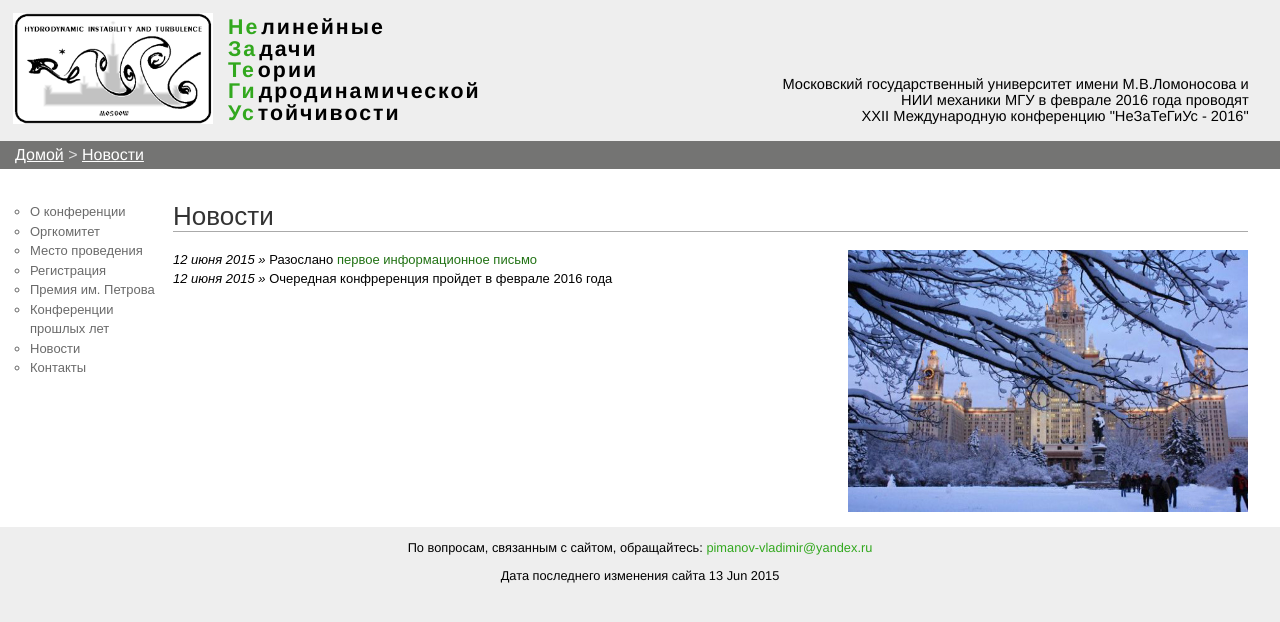
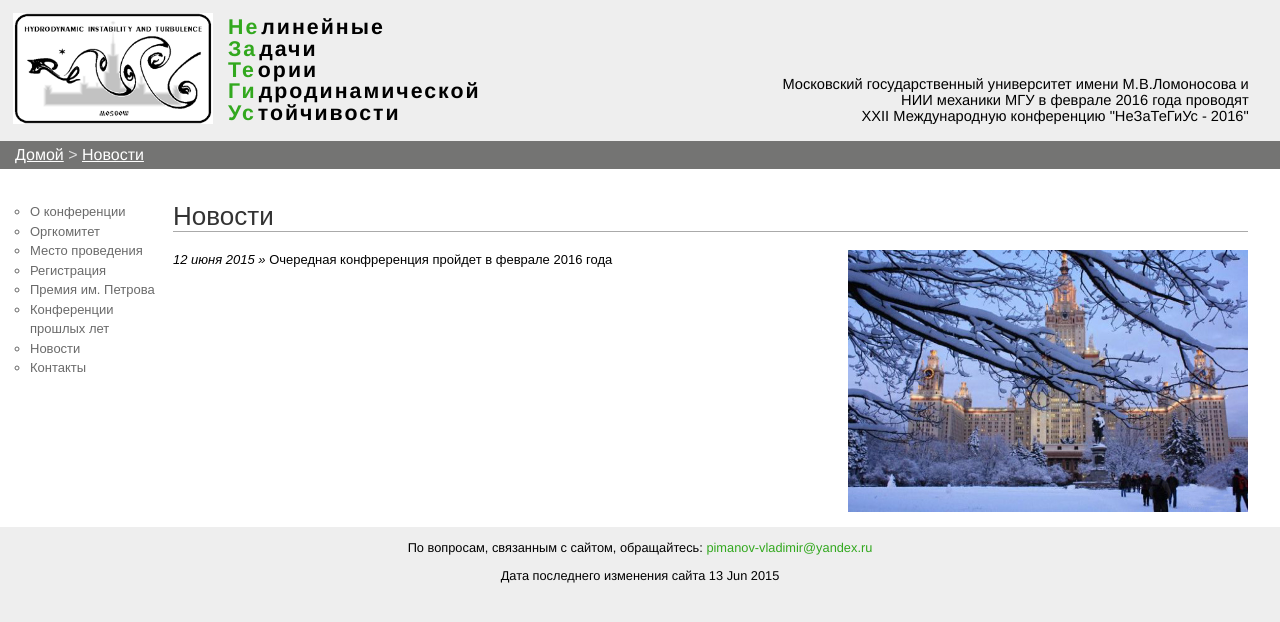
Before and after one commit to pimanov/hit-conf, a Jekyll site: the page built from index.html, in a window 1280 px wide. Shown: the top 622 px of the page. Built offline with Jekyll 4.4.1, drawn with Linux system fonts in a browser that asks for light colours.

Commit message:
cofig like on github

```diff
--- a/_config.yml
+++ b/_config.yml
@@ -1,4 +1,4 @@
-pygments: true
+highlighter: pygments
 permalink: none
 baseurl: /
 exclude: [ README.md, gen.sh, send.sh, send_copy.sh, Abstracts, books, Gemfile, Gemfile.lock ]
--- a/index.html
+++ b/index.html
@@ -3,7 +3,6 @@
 title: Новости
 ---
 <div style="float: left;">
-<em>12 июня 2015 &raquo;</em> Разослано <a href="downloads/FirstAnnouncement.doc"> первое информационное письмо</a> <br/>
 <em>12 июня 2015 &raquo;</em> Очередная конфреренция пройдет в феврале 2016 года <br/>
 </div>
 <div style="float: right; width: 400px;">
```
